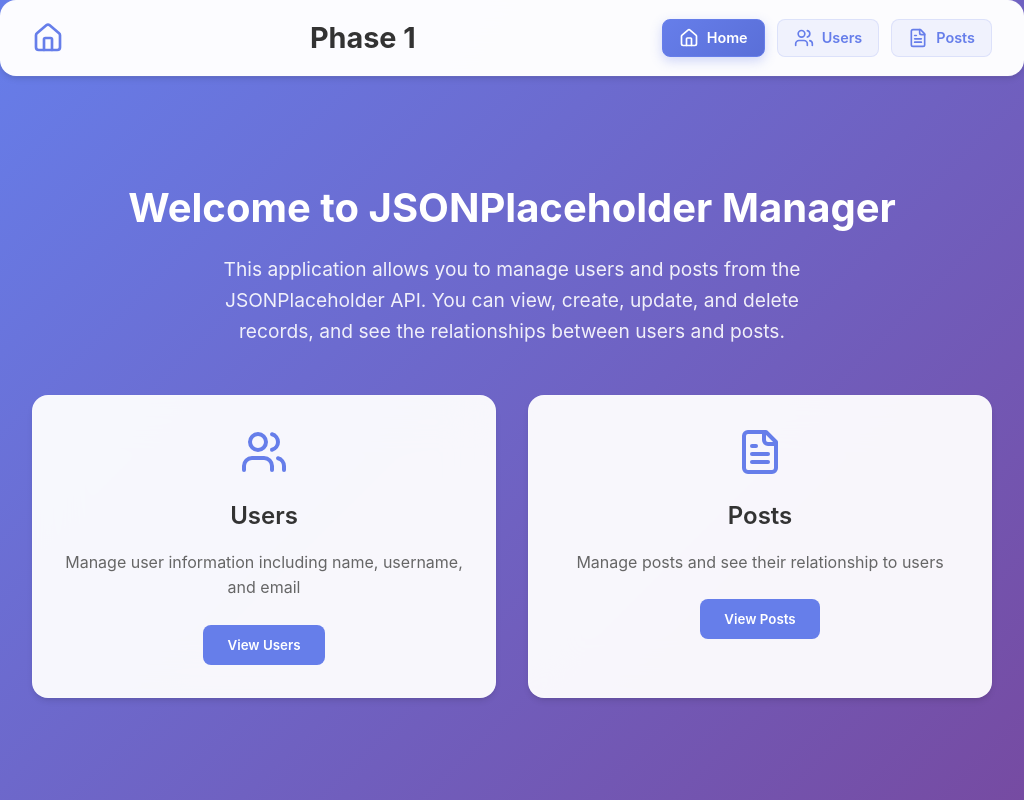
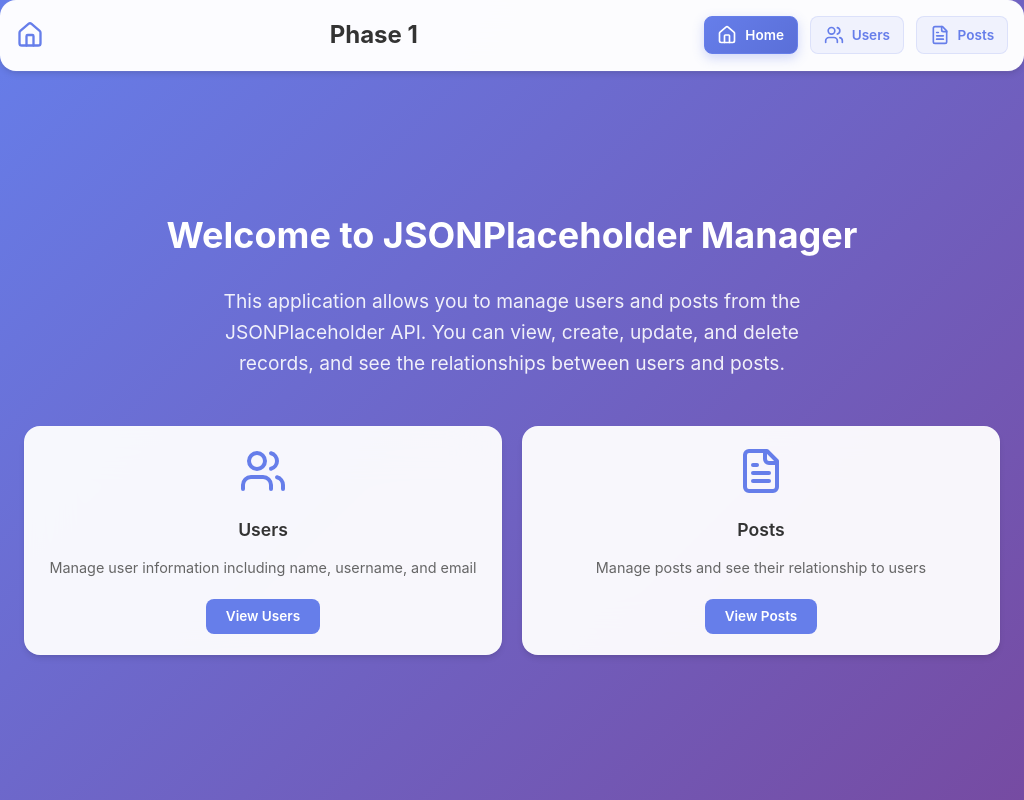
Before and after one commit to ZehraGnbz/davinci_phase1, a React (Vite) app: page / in a window 1024 px wide. Built offline with nearby package versions, Linux system fonts and the light colour scheme.

Commit message:
Add tablet-specific responsive design - optimize cards and layout for 769px-1024px screens

```diff
--- a/src/components/Homepage.css
+++ b/src/components/Homepage.css
@@ -208,6 +208,61 @@
   transform: translateY(-2px);
 }
 
+/* Tablet styles */
+@media (min-width: 769px) and (max-width: 1024px) {
+  .header {
+    padding: 1rem;
+    margin-bottom: 1.5rem;
+  }
+
+  .header h1 {
+    font-size: 1.5rem;
+  }
+
+  .header-icon {
+    width: 1.75rem;
+    height: 1.75rem;
+  }
+
+  .nav-button {
+    padding: 0.5rem 0.8rem;
+    font-size: 0.85rem;
+  }
+
+  .main-content {
+    padding: 1.5rem;
+  }
+
+  .welcome-section h2 {
+    font-size: 2.25rem;
+    margin-bottom: 1.5rem;
+  }
+
+  .feature-cards {
+    grid-template-columns: repeat(2, 1fr);
+    gap: 1.25rem;
+  }
+
+  .feature-card {
+    padding: 1.25rem;
+  }
+
+  .feature-card h3 {
+    font-size: 1.1rem;
+    margin-bottom: 0.75rem;
+  }
+
+  .feature-card p {
+    font-size: 0.9rem;
+    margin-bottom: 1.25rem;
+  }
+
+  .card-button {
+    padding: 0.6rem 1.25rem;
+    font-size: 0.85rem;
+  }
+}
+
 @media (max-width: 768px) {
   .header {
     padding: 0.75rem;
--- a/src/components/PostList.css
+++ b/src/components/PostList.css
@@ -466,6 +466,104 @@
   margin-bottom: 1rem;
 }
 
+/* Tablet styles */
+@media (min-width: 769px) and (max-width: 1024px) {
+  .post-list {
+    padding: 1.5rem;
+  }
+
+  .header {
+    padding: 1rem;
+    margin-bottom: 1.5rem;
+  }
+
+  .header h1 {
+    font-size: 1.5rem;
+  }
+
+  .header-icon {
+    width: 1.75rem;
+    height: 1.75rem;
+  }
+
+  .nav-button {
+    padding: 0.5rem 0.8rem;
+    font-size: 0.85rem;
+  }
+
+  .add-button {
+    padding: 0.5rem 1rem;
+    font-size: 0.85rem;
+  }
+
+  .content {
+    padding: 1.5rem;
+  }
+
+  .posts-grid {
+    grid-template-columns: repeat(2, 1fr);
+    gap: 1.25rem;
+  }
+
+  .post-card {
+    padding: 1rem;
+    min-height: 180px;
+  }
+
+  .post-header h3 {
+    font-size: 1.1rem;
+    margin-bottom: 0.75rem;
+  }
+
+  .post-meta {
+    gap: 0.75rem;
+  }
+
+  .post-id {
+    font-size: 0.8rem;
+  }
+
+  .user-info {
+    font-size: 0.85rem;
+  }
+
+  .user-info svg {
+    width: 14px;
+    height: 14px;
+  }
+
+  .user-id {
+    font-size: 0.75rem;
+  }
+
+  .form-card {
+    padding: 1.5rem;
+  }
+
+  .form-card h3 {
+    font-size: 1.4rem;
+    margin-bottom: 1.25rem;
+  }
+
+  .form-group {
+    margin-bottom: 1.25rem;
+  }
+
+  .form-group label {
+    font-size: 0.9rem;
+  }
+
+  .form-group input, .form-group textarea {
+    padding: 0.7rem;
+    font-size: 0.95rem;
+  }
+
+  .edit-button, .delete-button {
+    padding: 0.5rem 0.8rem;
+    font-size: 0.8rem;
+  }
+}
+
 @media (max-width: 768px) {
   .post-list {
     padding: 0.5rem;
--- a/src/components/UserList.css
+++ b/src/components/UserList.css
@@ -435,6 +435,88 @@
   margin-bottom: 1rem;
 }
 
+/* Tablet styles */
+@media (min-width: 769px) and (max-width: 1024px) {
+  .user-list {
+    padding: 1.5rem;
+  }
+
+  .header {
+    padding: 1rem;
+    margin-bottom: 1.5rem;
+  }
+
+  .header h1 {
+    font-size: 1.5rem;
+  }
+
+  .header-icon {
+    width: 1.75rem;
+    height: 1.75rem;
+  }
+
+  .nav-button {
+    padding: 0.5rem 0.8rem;
+    font-size: 0.85rem;
+  }
+
+  .add-button {
+    padding: 0.5rem 1rem;
+    font-size: 0.85rem;
+  }
+
+  .content {
+    padding: 1.5rem;
+  }
+
+  .users-grid {
+    grid-template-columns: repeat(2, 1fr);
+    gap: 1.25rem;
+  }
+
+  .user-card {
+    padding: 1rem;
+    min-height: 180px;
+  }
+
+  .user-card h3 {
+    font-size: 1.1rem;
+    margin-bottom: 0.75rem;
+  }
+
+  .user-card p {
+    font-size: 0.85rem;
+    margin-bottom: 0.5rem;
+  }
+
+  .form-card {
+    padding: 1.5rem;
+  }
+
+  .form-card h3 {
+    font-size: 1.4rem;
+    margin-bottom: 1.25rem;
+  }
+
+  .form-group {
+    margin-bottom: 1.25rem;
+  }
+
+  .form-group label {
+    font-size: 0.9rem;
+  }
+
+  .form-group input {
+    padding: 0.7rem;
+    font-size: 0.95rem;
+  }
+
+  .edit-button, .delete-button {
+    padding: 0.5rem 0.8rem;
+    font-size: 0.8rem;
+  }
+}
+
 @media (max-width: 768px) {
   .user-list {
     padding: 0.5rem;
```
